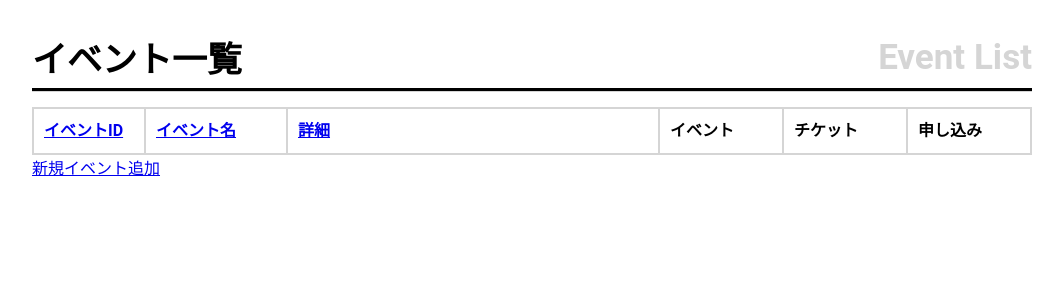
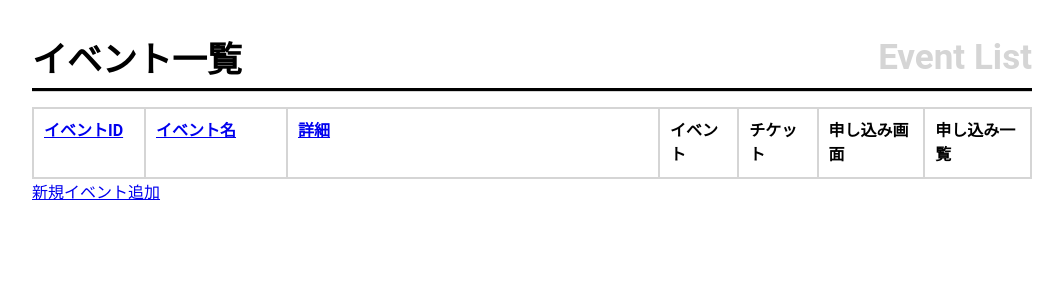
Before and after one commit to kenta0624/team_a_p1, a CakePHP app: the page made by app/View/Events/index.ctp in a window 1280 px wide. Shown: the top 308 px of the page, without its empty margins (108-1171 px from the left). Run offline with PHP 8.4 and a stand-in for CakePHP, Linux system fonts and the light colour scheme; the template is opened without the code that fills it, so the values that code supplies are empty; some libraries are stand-ins or nearby versions.

Commit message:
イベント

```diff
--- a/app/View/Events/index.ctp
+++ b/app/View/Events/index.ctp
@@ -14,7 +14,9 @@
             <th width="350"><?php echo $this->Paginator->sort('詳細'); ?></th>
             <th><?php echo 'イベント'; ?></th>
             <th><?php echo 'チケット'; ?></th>
-            <th><?php echo '申し込み'; ?></th>
+            <th><?php echo '申し込み画面'; ?></th>
+            <th><?php echo '申し込み一覧'; ?></th>
+
 
         </tr>
         </thead>
@@ -26,6 +28,7 @@
                 <td><?php echo h($event['Event']['detail']); ?>&nbsp;</td>
                 <td><div class="button3"> <div class="button4"><?php echo $this->Html->link(('イベント編集'), array('controller' => 'events', 'action' => 'edit', $event['Event']['id'])); ?></div></div></td>
                 <td><div class="button3"> <div class="button4"><?php echo $this->Html->link(('チケット編集'), array('controller' => 'tickets', 'action' => 'index', $event['Event']['id'])); ?></div></div></td>
+                <td><div class="button3"> <div class="button4"><?php echo $this->Html->link(('申し込み画面'), array('controller' => 'applications', 'action' => 'add', $event['Event']['id'])); ?></div></div></td>
                 <td><div class="button3"> <div class="button4"><?php echo $this->Html->link(('申し込み一覧'), array('controller' => 'applications', 'action' => 'index', $event['Event']['id'])); ?></div></div></td>
             </tr>
         <?php endforeach; ?>
```
